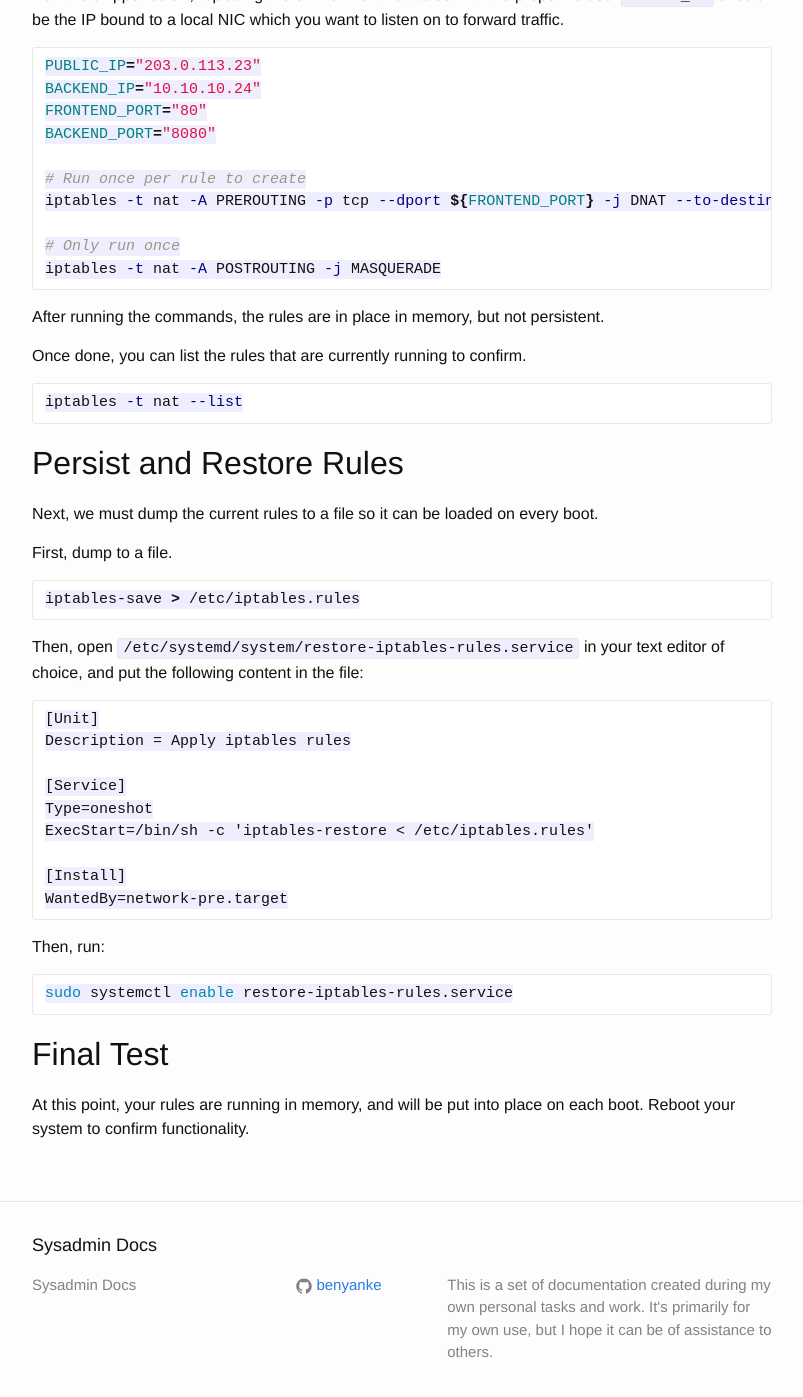
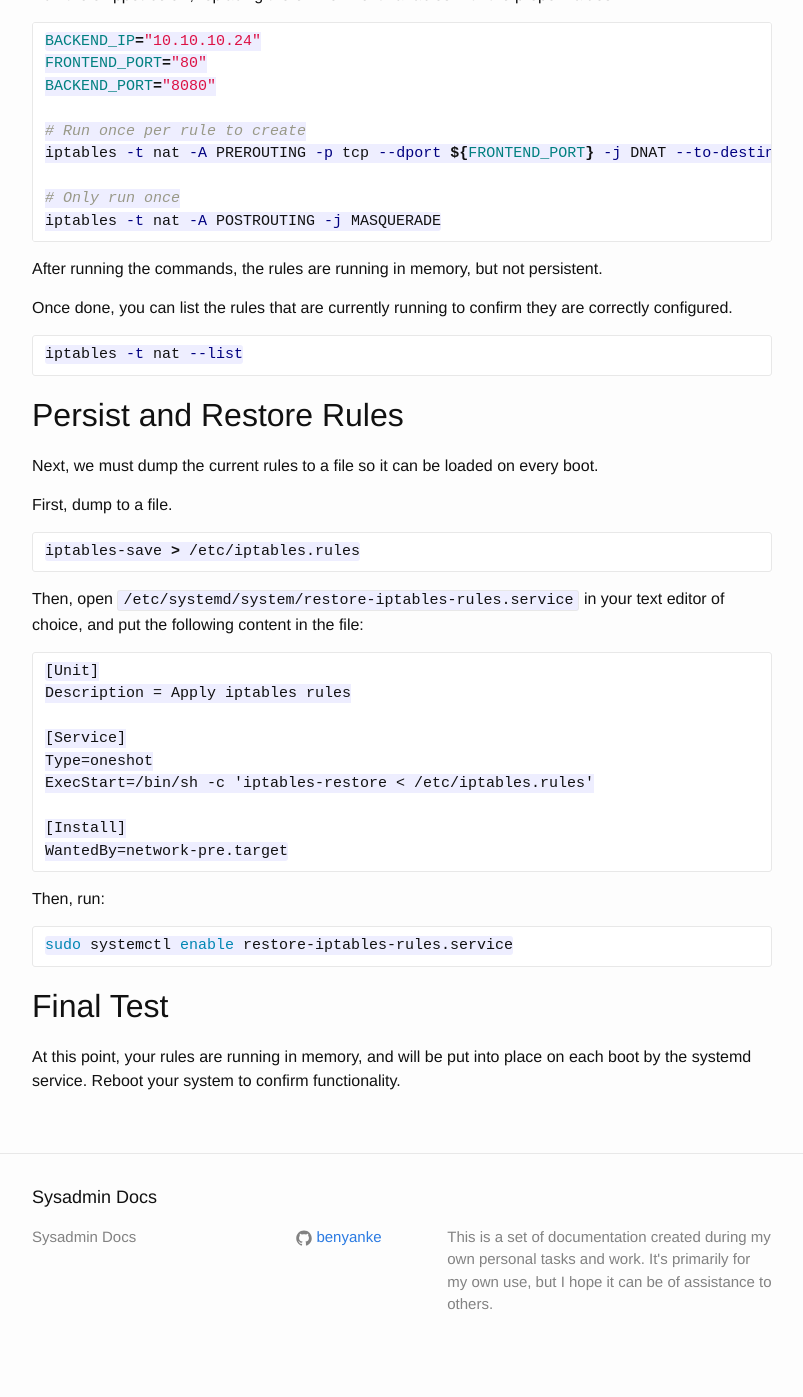
Before and after one commit to benyanke/docs, a Jekyll site: the page built from _posts/networking/iptables/2021-02-19-iptables-port-forward.markdown, in a window 1280 px wide and 1400 px high, scrolled down 645 px. Shown: the top 1397 px of the window, without its empty margins (238-1041 px from the left). Built offline with Jekyll 4.4.1, drawn with Linux system fonts in a browser that asks for light colours; after the commit the page ends 2021 px from its top, so only the background shows below that; some of the changed text lies outside the part shown.

Commit message:
Typo fixes

````diff
--- a/_posts/networking/iptables/2021-02-19-iptables-port-forward.markdown
+++ b/_posts/networking/iptables/2021-02-19-iptables-port-forward.markdown
@@ -25,11 +25,10 @@ net.ipv4.ip_forward = 1
 
 ## Setup Iptables Rules
 
-Run the snippet below, replacing the environment variables with the proper values. `PUBLIC_IP` should
-be the IP bound to a local NIC which you want to listen on to forward traffic.
+Run the snippet below, replacing the environment variables with the proper values.
+
 
 ```bash
-PUBLIC_IP="203.0.113.23"
 BACKEND_IP="10.10.10.24"
 FRONTEND_PORT="80"
 BACKEND_PORT="8080"
@@ -41,9 +40,9 @@ iptables -t nat -A PREROUTING -p tcp --dport ${FRONTEND_PORT} -j DNAT --to-desti
 iptables -t nat -A POSTROUTING -j MASQUERADE
 ```
 
-After running the commands, the rules are in place in memory, but not persistent.
+After running the commands, the rules are running in memory, but not persistent.
 
-Once done, you can list the rules that are currently running to confirm.
+Once done, you can list the rules that are currently running to confirm they are correctly configured.
 
 ```bash
 iptables -t nat --list
@@ -83,4 +82,4 @@ sudo systemctl enable restore-iptables-rules.service
 
 ## Final Test
 At this point, your rules are running in memory, and will be put into place
-on each boot. Reboot your system to confirm functionality.
+on each boot by the systemd service. Reboot your system to confirm functionality.
````
Also changed, not shown: other parts of _posts/networking/iptables/2021-02-19-iptables-port-forward.markdown (+1 -1 lines).
